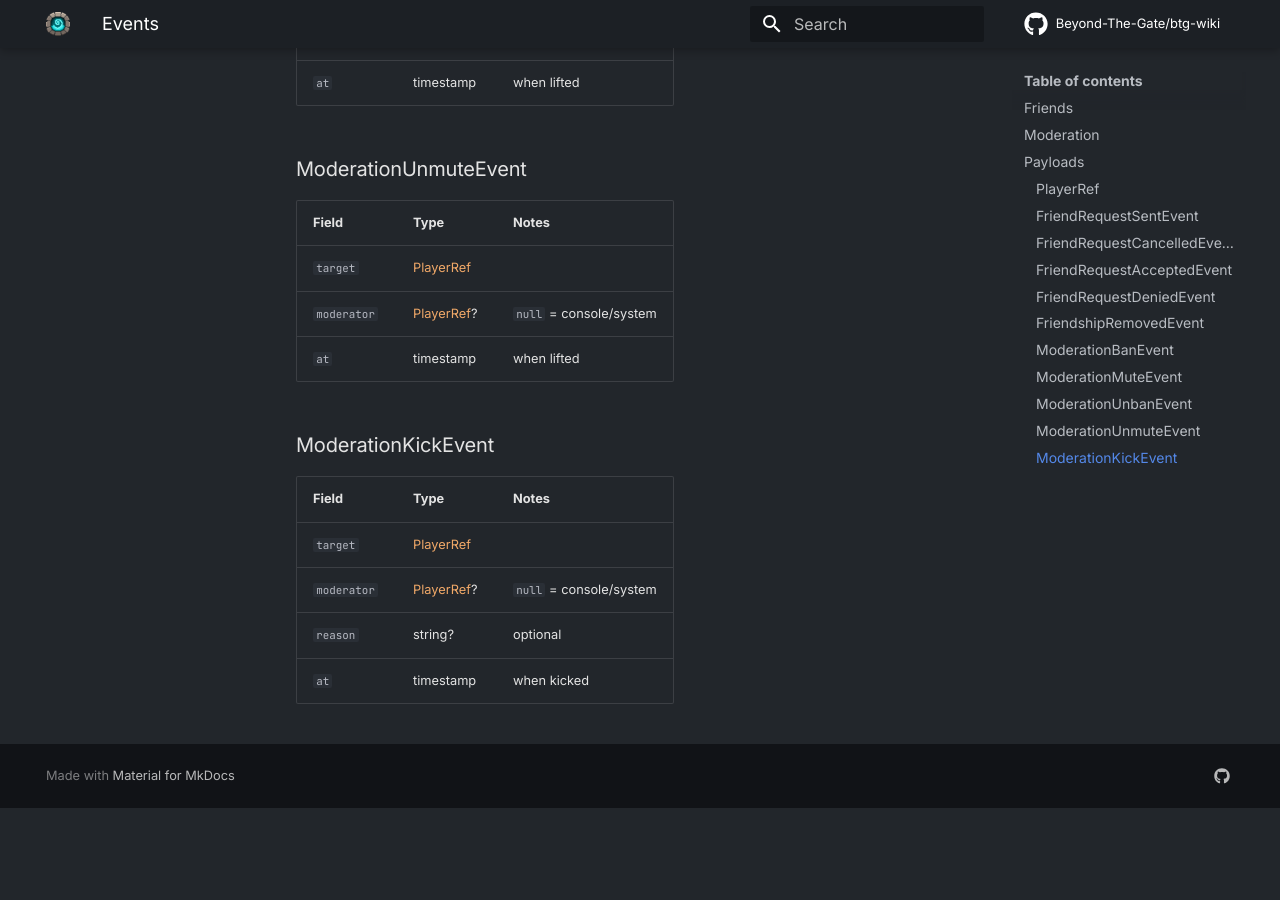
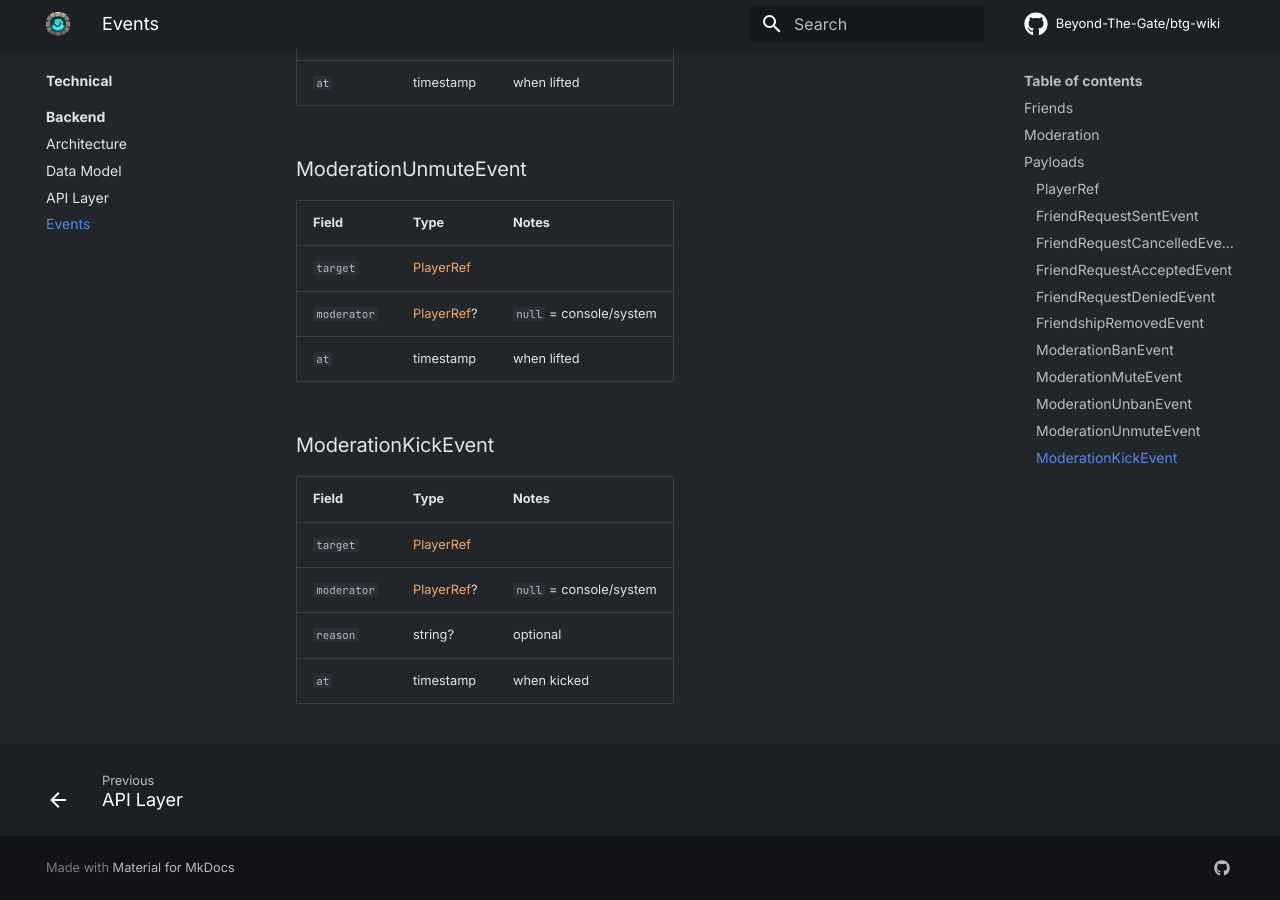
Before and after one commit to Beyond-The-Gate/btg-wiki, an MkDocs documentation site: the page built from docs/technical/backend/events.md, in a window 1280 px wide and 900 px high, scrolled down 3805 px. Built offline with MkDocs 1.6.1 and Material for MkDocs 9.7.7, drawn with Linux system fonts in a browser that asks for light colours; comment, search, counter and statistics services are not loaded; before the commit the page ends 4613 px from its top, so only the background shows below that.

Commit message:
Add Events section to mkdocs.yml

```diff
--- a/mkdocs.yml
+++ b/mkdocs.yml
@@ -93,3 +93,4 @@ nav:
           - Architecture: technical/backend/architecture.md
           - Data Model: technical/backend/data-model.md
           - API Layer: technical/backend/api.md
+          - Events: technical/backend/events.md
```
